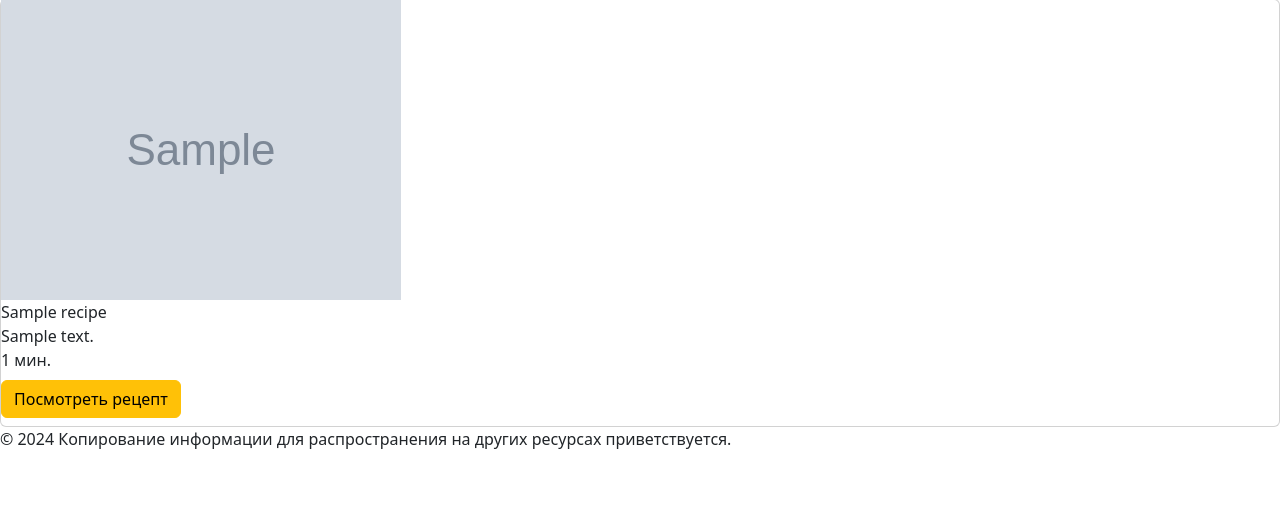
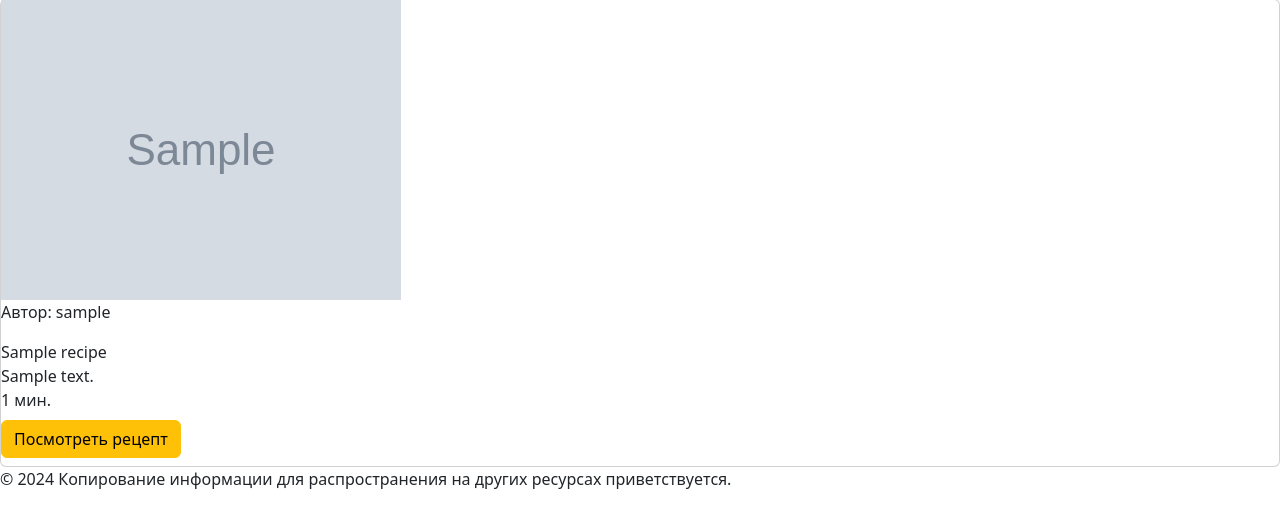
Before and after one commit to VadimShapovalov/recipesite, a Django app: page / in a window 1280 px wide. Shown: the part 613-1120 px from the top of the page. Before the commit the page ends 1062 px from the top, so only its background shows below. Run offline with Django 5.2, Linux system fonts and the light colour scheme; tables that the repository leaves empty hold one stand-in row (values such as "Sample post"); grey boxes marked "Sample" are stand-in pictures.

Commit message:
Update index.html

```diff
--- a/app1/templates/app1/index.html
+++ b/app1/templates/app1/index.html
@@ -9,6 +9,7 @@
     {% for recipe in recipes %}
     <div class="card">
         <div><img src="{{ recipe.image.url }}" alt=""></div>
+        <div><p class="info_author">Автор: {{ recipe.author|default:"неизвестен" }}</p></div>
         <div class="dish_title">{{ recipe.name }}</div>
         <div class="dish_desc">{{ recipe.description | truncatewords:30 }}</div>
         <div class="card_bot">
```
